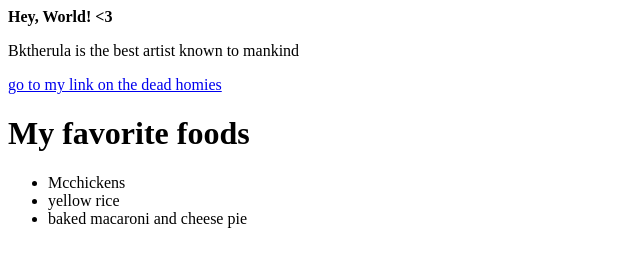
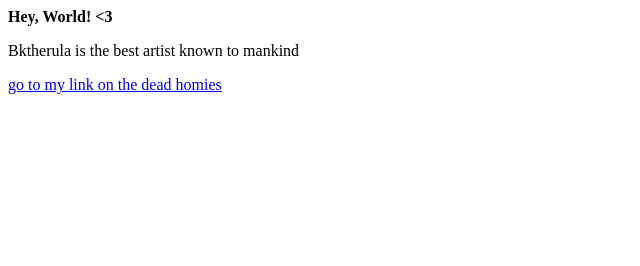
Before and after one commit to therulafr/myfirstwebpageongithub, a plain HTML site: page index.html in a window 1280 px wide. Shown: the whole page, without its empty margins (0-640 px from the left). Drawn offline with Linux system fonts and the light colour scheme.

Commit message:
ok frfr this time

```diff
--- a/index.html
+++ b/index.html
@@ -1,7 +1,3 @@
 <strong> Hey, World! <3</strong>
 <p>Bktherula is the best artist known to mankind </p>
 <a href="2secondpage.html">go to my link on the dead homies </a>
-<h1> My favorite foods</h1>
-<ul> <li> Mcchickens </li>
-<li> yellow rice</li>
-<li> baked macaroni and cheese pie</li></ul>
```
